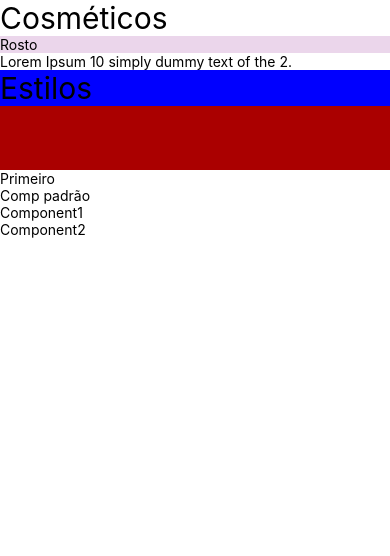
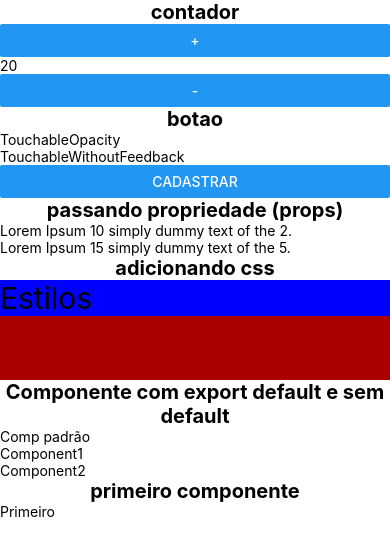
Before and after one commit to LilianMilan/conceitosReact-AppAcademy, a React Native app: screen / in a window 390 px wide. Shown: the top 556 px of the page. Built offline with nearby package versions, Linux system fonts and the light colour scheme.

Commit message:
terceira aula contador e botao

```diff
--- a/App.js
+++ b/App.js
@@ -1,21 +1,28 @@
 
 import React from 'react';
 import { SafeAreaView } from 'react-native'
-import { Primeiro, CompPadrão, Component1, Component2, Estilos, MinMax, Titulo } from './src/components'
+import { Primeiro, CompPadrão, Component1, Component2, Estilos, MinMax, Titulo, Botao, Contador } from './src/components'
 
 /* console.warn('aviso') */
 
 const App = () => {
   return (
     <SafeAreaView>
-      <Titulo principal="Cosméticos" secundario="Rosto" />
+      <Titulo principal="contador" />
+      <Contador inicial={20} intervalo={2} />
+      <Titulo principal="botao" />
+      <Botao />
+      <Titulo principal="passando propriedade (props)" />
       <MinMax min="2" max="10" />
-      {/*       <MinMax min={5} max={15} /> */}
+      <MinMax min={5} max={15} />
+      <Titulo principal="adicionando css" />
       <Estilos />
-      <Primeiro />
+      <Titulo principal="Componente com export default e sem default" />
       <CompPadrão />
       <Component1 />
       <Component2 />
+      <Titulo principal="primeiro componente" />
+      <Primeiro />
     </SafeAreaView>
   );
 };
--- /dev/null
+++ b/src/components/Botao.js
@@ -0,0 +1,27 @@
+import React from "react";
+import { Text, View, StyleSheet, Button, TouchableWithoutFeedback, TouchableOpacity } from 'react-native'
+
+function Botao(props) {
+
+    function cadastrar(nome) {
+        console.warn(`cadastrou ${nome}`);
+    }
+
+    return (
+        <View>
+            <TouchableOpacity onPress={() => cadastrar("TouchableOpacity")}>
+                <Text>TouchableOpacity</Text>
+            </TouchableOpacity>
+            <TouchableWithoutFeedback onPress={() => cadastrar("TouchableWithoutFeedback")}>
+                <View>
+                    <Text>TouchableWithoutFeedback</Text>
+                </View>
+            </TouchableWithoutFeedback>
+            <Button title="Cadastrar"
+                onPress={() => cadastrar("Lilian")}
+            />
+        </View>
+    )
+}
+
+export default Botao;
--- /dev/null
+++ b/src/components/Contador.js
@@ -0,0 +1,24 @@
+import React, { useState } from 'react';
+import { Text, View, StyleSheet, Button } from 'react-native'
+
+function Contador(props) {
+    const [numero, setNumero] = useState(props.inicial)
+
+    const inc = () => {
+        setNumero(numero + props.intervalo)
+    }
+
+    const dec = () => {
+        setNumero(numero - props.intervalo)
+    }
+    return (
+        <View>
+            <Button onPress={inc} title="+" />
+            <Text>{numero}</Text>
+            <Button onPress={dec} title="-" />
+        </View>
+
+    )
+}
+
+export default Contador;
--- a/src/components/Titulo.js
+++ b/src/components/Titulo.js
@@ -5,14 +5,22 @@ function Titulo(props) {
     return (
         <>
             <Text style={styles.Text}>{props.principal}</Text>
-            <Text style={styles.Text2}>{props.secundario}</Text>
+            {
+                props.secundario
+                    ? <Text style={styles.Text2}>{props.secundario}</Text>
+                    : ''
+            }
+
         </>
     )
 }
 
 const styles = StyleSheet.create({
     Text: {
-        fontSize: 30
+        fontSize: 20,
+        textAlign: 'center',
+        fontWeight: 'bold',
+        color: '#000'
     },
     Text2: {
         backgroundColor: '#9393'
--- a/src/components/index.js
+++ b/src/components/index.js
@@ -3,4 +3,6 @@ import CompPadrão, { Component1, Component2 } from './Multi';
 import Estilos from './Estilos';
 import MinMax from './MinMax';
 import Titulo from "./Titulo";
-export { Primeiro, CompPadrão, Component1, Component2, Estilos, MinMax, Titulo }
+import Botao from './Botao';
+import Contador from "./Contador";
+export { Primeiro, CompPadrão, Component1, Component2, Estilos, MinMax, Titulo, Botao, Contador }
```
